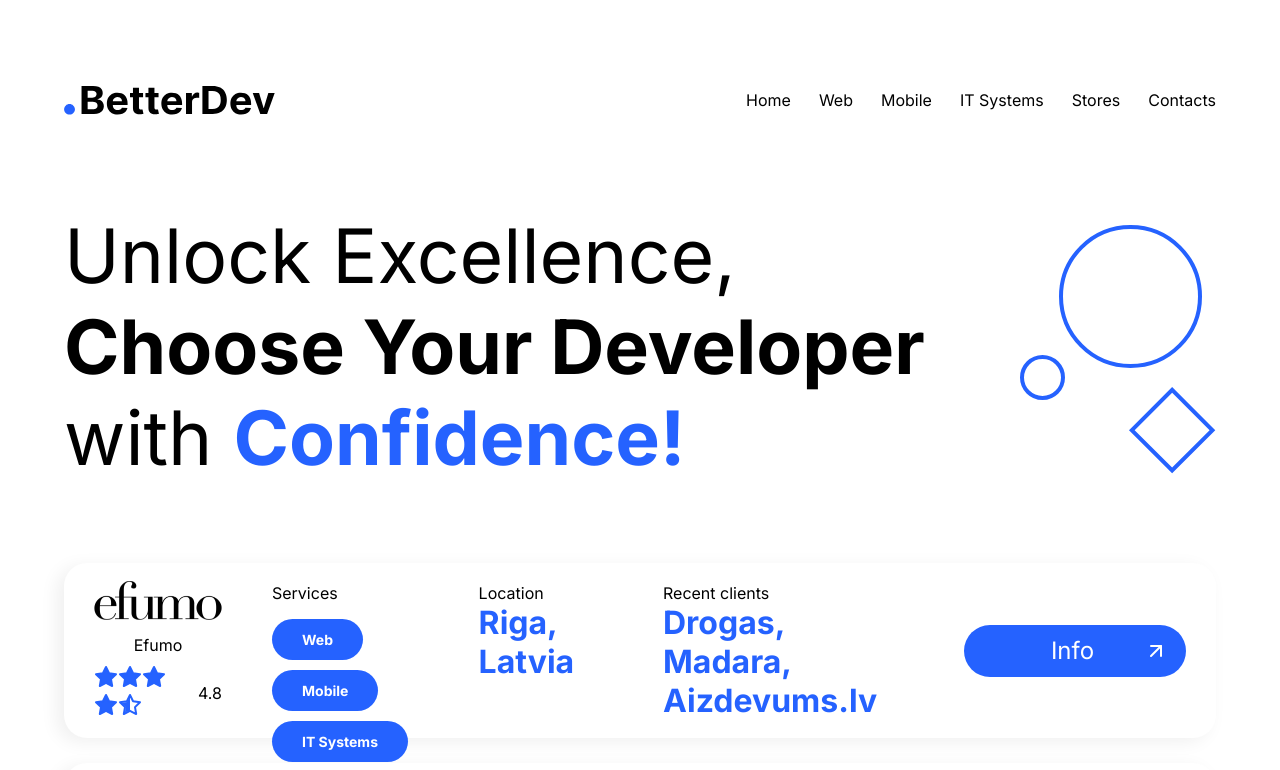
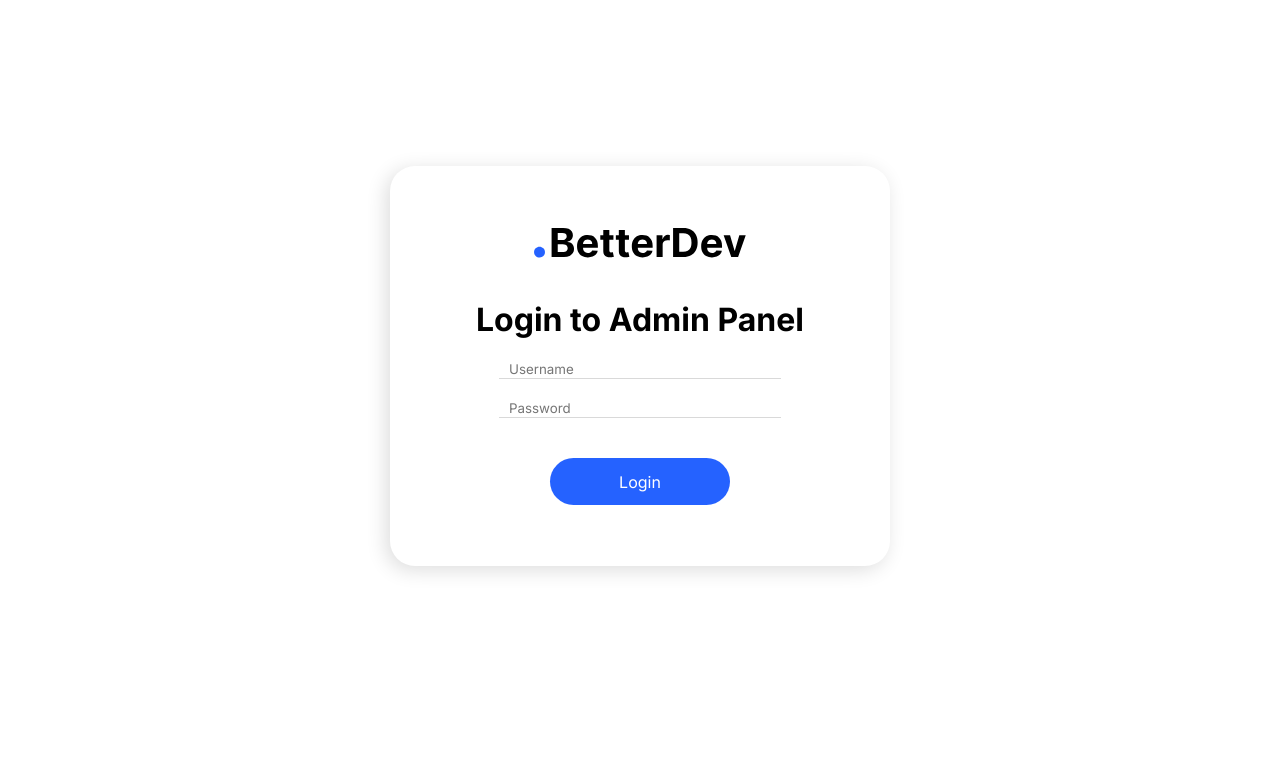
Before and after one commit to zoyazip/BetterDev, a React (Create React App) app in the folder betterdev/: page /login in a window 1280 px wide. Shown: the top 770 px of the page. Built offline with nearby package versions, Linux system fonts and the light colour scheme.

Commit message:
Creating Login to Admin panel page

```diff
--- a/betterdev/package.json
+++ b/betterdev/package.json
@@ -9,6 +9,7 @@
     "gsap": "^3.12.2",
     "react": "^18.2.0",
     "react-dom": "^18.2.0",
+    "react-router-dom": "^6.17.0",
     "react-scripts": "5.0.1",
     "web-vitals": "^2.1.4"
   },
--- a/betterdev/src/App.css
+++ b/betterdev/src/App.css
@@ -1,7 +1,10 @@
 @import url('https://fonts.googleapis.com/css2?family=Inter:wght@400;700&display=swap');
 
+* {
+  font-family: 'Inter', sans-serif;
+}
 .App {
-  font-family: 'Inter', sans-serif;
+
   display: flex;
   justify-content: center;
 
--- a/betterdev/src/App.js
+++ b/betterdev/src/App.js
@@ -1,11 +1,18 @@
 import BetterDev from './Pages/BetterDev/BetterDev';
 import './App.css';
+import { BrowserRouter as Router, Route, Routes } from "react-router-dom";
+import Login from "./Pages/Login/Login";
 
 function App() {
   return (
-    <div className='App'>
-      <BetterDev />
-    </div>
+    <Router>
+      <div className='App'>
+        <Routes>
+          <Route path='/' element={<BetterDev />} />
+          <Route path='/login' element={<Login />} />
+        </Routes>
+      </div>
+    </Router>
   );
 }
 export default App;
--- /dev/null
+++ b/betterdev/src/Pages/Login/Login.css
@@ -0,0 +1,43 @@
+.login {
+    margin-top: 13%;
+    width: 500px;
+    height: 400px;
+    border-radius: 25px;
+    box-shadow: -4px 4px 20px #00000023;
+    display: flex;
+    flex-direction: column;
+    justify-content: center;
+    align-items: center;
+}
+
+.login img {
+    margin-bottom: 20px;
+}
+
+.form__container {
+    display: flex;
+    flex-direction: column;
+    justify-content: center;
+    align-items: center;
+}
+
+.form__container input {
+    padding-left: 10px;
+    outline: none;
+    border: none;
+    width: 270px;
+    border-bottom: 1px solid #d9d9d9;
+    margin-bottom: 20px;
+}
+
+.form__container button {
+    width: 180px;
+    height: 47px;
+    background-color: #2562FF;
+    outline: none;
+    border: none;
+    color: #fff;
+    border-radius: 24px;
+    font-size: 16px;
+    margin-top: 20px;
+}
--- /dev/null
+++ b/betterdev/src/Pages/Login/Login.js
@@ -0,0 +1,18 @@
+import "./Login.css";
+import Logo from "../../Assets/BetterDev_logo.svg"
+
+const Login = () => {
+    return (
+        <div className="login">
+            <img src={Logo} alt="Logo"/>
+            <h1>Login to Admin Panel</h1>
+            <form className="form__container">
+                <input type="text" placeholder="Username"></input>
+                <input type="password" placeholder="Password"></input>
+                <button>Login</button>
+            </form>
+        </div>
+    );
+}
+
+export default Login;
```
Also changed, not shown: 1 other file (tests, documents, lock files or other folders).
